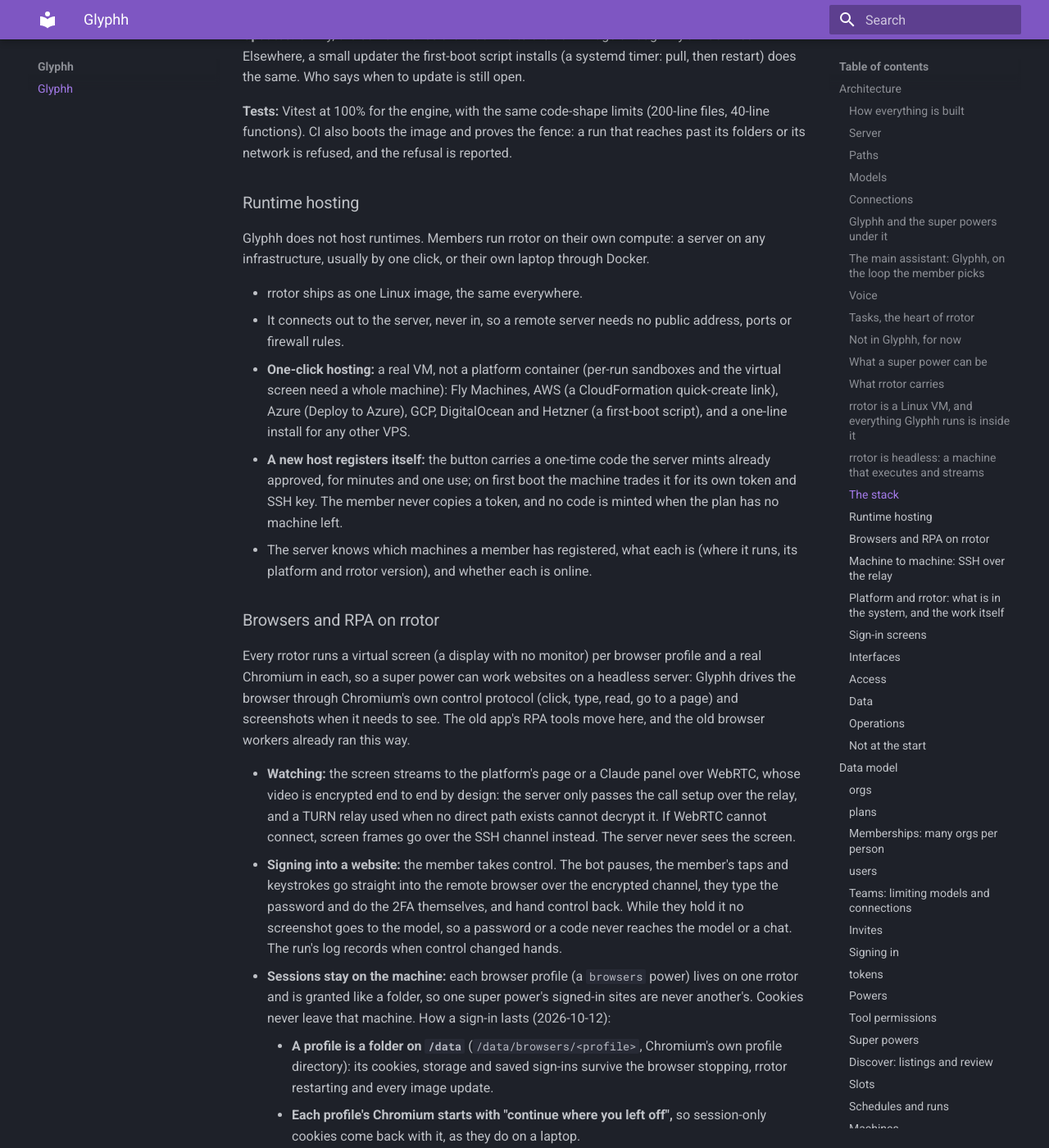
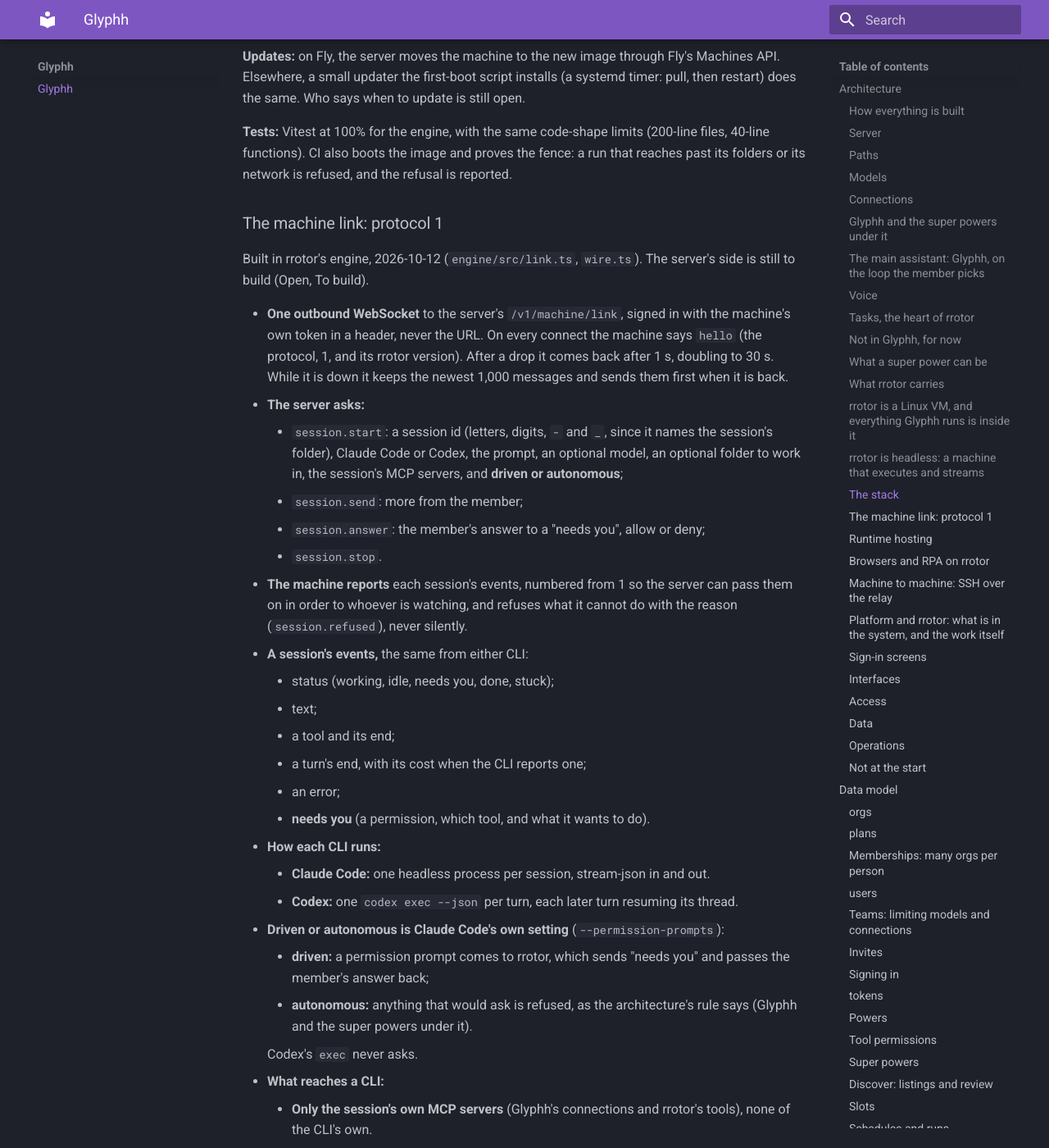
Before and after one commit to glyphh-ai/server, an MkDocs documentation site: the page built from docs/architecture.md, in a window 1280 px wide and 1400 px high, scrolled down 13056 px. Shown: the whole window at 82% size. Built offline with MkDocs 1.6.1 and Material for MkDocs 9.7.7, drawn with Linux system fonts in a browser that asks for light colours; some of the changed text lies outside the part shown.

Commit message:
Architecture: rrotor's engine is TypeScript (decided) and built in its first slice; the machine link and protocol 1 as built (start, send, answer, stop; events numbered; refusals; driven and autonomous through Claude Code's own permission prompts; only the session's MCP servers, no bearer on a command line, never the machine's token); what's next on the server's side and rrotor's
Co-Authored-By: Claude Opus 5.5 <noreply@anthropic.com>

```diff
--- a/docs/architecture.md
+++ b/docs/architecture.md
@@ -241,7 +241,7 @@ A second tool opened the machine's whole desktop in the panel. What it taught:
 
 ### The stack
 
-Proposed 2026-10-12, for Chris's yes. Every part of Glyphh, and what it is made of:
+Decided by Chris, 2026-10-12: rrotor's engine is TypeScript, and its build has started (`glyphh-ai/rrotor`). Every part of Glyphh, and what it is made of:
 
 | Part | Repo | Made of |
 |---|---|---|
@@ -294,6 +294,38 @@ Tested on Docker Desktop (kernel 6.12), 2026-10-12:
 **Updates:** on Fly, the server moves the machine to the new image through Fly's Machines API. Elsewhere, a small updater the first-boot script installs (a systemd timer: pull, then restart) does the same. Who says when to update is still open.
 
 **Tests:** Vitest at 100% for the engine, with the same code-shape limits (200-line files, 40-line functions). CI also boots the image and proves the fence: a run that reaches past its folders or its network is refused, and the refusal is reported.
+
+### The machine link: protocol 1
+
+Built in rrotor's engine, 2026-10-12 (`engine/src/link.ts`, `wire.ts`). The server's side is still to build (Open, To build).
+
+- **One outbound WebSocket** to the server's `/v1/machine/link`, signed in with the machine's own token in a header, never the URL. On every connect the machine says `hello` (the protocol, 1, and its rrotor version). After a drop it comes back after 1 s, doubling to 30 s. While it is down it keeps the newest 1,000 messages and sends them first when it is back.
+- **The server asks:**
+    - `session.start`: a session id (letters, digits, `-` and `_`, since it names the session's folder), Claude Code or Codex, the prompt, an optional model, an optional folder to work in, the session's MCP servers, and **driven or autonomous**;
+    - `session.send`: more from the member;
+    - `session.answer`: the member's answer to a "needs you", allow or deny;
+    - `session.stop`.
+- **The machine reports** each session's events, numbered from 1 so the server can pass them on in order to whoever is watching, and refuses what it cannot do with the reason (`session.refused`), never silently.
+- **A session's events,** the same from either CLI:
+    - status (working, idle, needs you, done, stuck);
+    - text;
+    - a tool and its end;
+    - a turn's end, with its cost when the CLI reports one;
+    - an error;
+    - **needs you** (a permission, which tool, and what it wants to do).
+- **How each CLI runs:**
+    - **Claude Code:** one headless process per session, stream-json in and out.
+    - **Codex:** one `codex exec --json` per turn, each later turn resuming its thread.
+- **Driven or autonomous is Claude Code's own setting** (`--permission-prompts`):
+    - **driven:** a permission prompt comes to rrotor, which sends "needs you" and passes the member's answer back;
+    - **autonomous:** anything that would ask is refused, as the architecture's rule says (Glyphh and the super powers under it).
+
+    Codex's `exec` never asks.
+
+- **What reaches a CLI:**
+    - **Only the session's own MCP servers** (Glyphh's connections and rrotor's tools), none of the CLI's own.
+    - **A bearer never on a command line:** Claude Code reads its servers from a file only its user can read; Codex reads each bearer from an environment variable.
+    - **The machine's own token never reaches a CLI at all.**
 
 ### Runtime hosting
 
@@ -1471,6 +1503,11 @@ The house order: the data model is drawn first, then built as database, API and
 - **Built tables:** `plans` (Free, Solo, Basic, Pro, Enterprise, with their Stripe prices), `orgs`, `users`, `memberships`, `tokens`, `sign_in_identities`, `oauth_clients`, `oauth_codes`, `invites`, `user_settings`, `machines`, `super_powers` (its loop and voice columns wait for `powers`), `super_power_installs`, `launch_tickets`.
 - **Machines on the API** (2026-10-12): my machines as cards (connected first, each with its 8 most recently active super powers and its counts), every super power on one (search, status, pages, the count of each status), and opening one with a one-minute, one-time launch ticket; an offline machine says so.
 
+- **rrotor, its first slice** (`glyphh-ai/rrotor`, 2026-10-12):
+    - **The image:** headless, the engine under s6.
+    - **The engine:** the machine link and protocol 1, and sessions on Claude Code and Codex with needs you, at 100% coverage.
+    - **Not yet tried against a signed-in CLI:** the CLIs' flags are checked against the installed versions, but their output and Claude Code's permission exchange are not.
+
 ### Now
 
 **The full site, app.glyphh.ai** (Chris, 2026-10-12: the site first, then Claude's cards and the other sign-in flows): the pages in the design's build order, each end to end (tables, API, SDK, screens). First the site's own sign-in (the platform's session), the shell around every page and what it remembers for a person (`user_settings`: the theme, the rail, each list's rows per page), then Machines, Account, Billing, Powers, the editors, Marketplace, Org, Usage and Glyphh admin.
@@ -1508,7 +1545,7 @@ Everything open: decisions still to make, things to draw, work found but not sta
 
 #### Decisions
 
-- **rrotor's stack** (proposed 2026-10-12, see The stack): the engine in TypeScript (porting the old worker's harness), the two CLIs as the only loops with the machine's gateway for any model, one Debian image under s6, bubblewrap and Landlock for the fence. rrotor is headless (decided); the rest waits on Chris's yes.
+- **The rest of rrotor's stack** (see The stack): the engine is TypeScript (decided); the image under s6 and bubblewrap with Landlock for the fence stand as proposed until Chris says otherwise.
 - **Where a session's messages are kept:** rrotor now streams every session back to the server (rrotor is headless). Conversations were decided as the server keeping the record and rrotor the messages; say whether the server now also keeps the messages, or only passes them on.
 - **The machine's own address:** with no UI on the machine, does anything still need `<machine-id>.glyphh.ai`? Outputs and a super power's own screens could stream through the server like everything else. If nothing needs it, the certificates question below goes away.
 - **Each machine's certificates:** every machine holds its own certificate for `<machine-id>.glyphh.ai` and `*.<machine-id>.glyphh.ai`, which means a DNS-01 challenge the server answers for it. Let's Encrypt allows about 50 new certificates a week for `glyphh.ai`, fewer than the machines we expect. Choose one: a raised limit, another CA, or a separate registered domain for machines.
@@ -1523,6 +1560,18 @@ Everything open: decisions still to make, things to draw, work found but not sta
 - **Folder edits:** how edits made in a power's folder on a machine get back to the server. Not needed until rrotor is built.
 
 #### To build
+
+- **The server's side of the machine link** (protocol 1, above):
+    - `/v1/machine/link` with machine tokens;
+    - starting, sending to, answering and stopping sessions;
+    - passing each session's events on to the platform and Claude's panels;
+    - keeping a "needs you" until it is answered.
+- **rrotor, next:**
+    - a live session on a Mac signed into Claude Code and Codex, to check their output against the engine;
+    - the machine's gateway, so either CLI runs any configured model;
+    - the fence around every run;
+    - a screen per browser profile with take control;
+    - rrotor's own MCP tools.
 
 - **Allow, after the answer:** "You're connected / Back to Claude" and "Claude wasn't connected"; today the server returns straight to the host.
 - **Join while signed in:** accept or decline (the board's default state), the inviter and the expiry on the invite, "You're in" with the org's machines.
```
